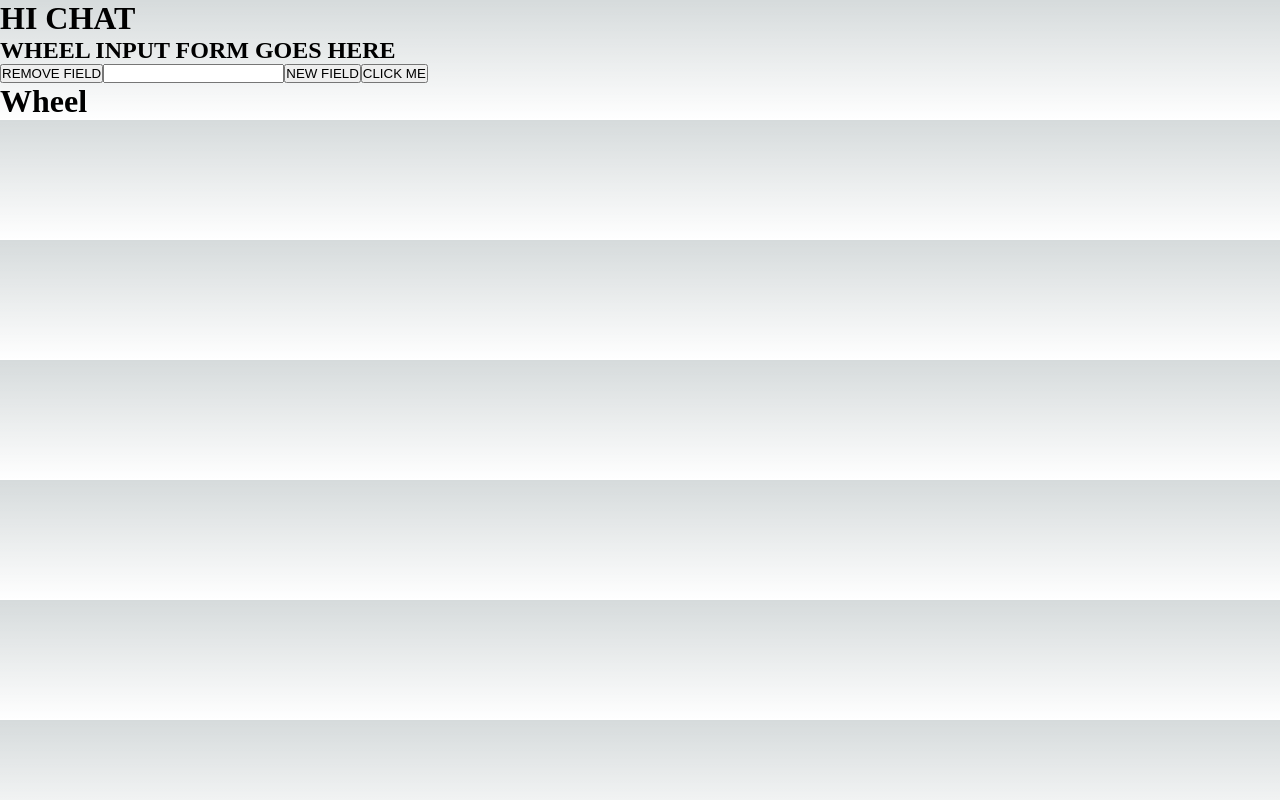
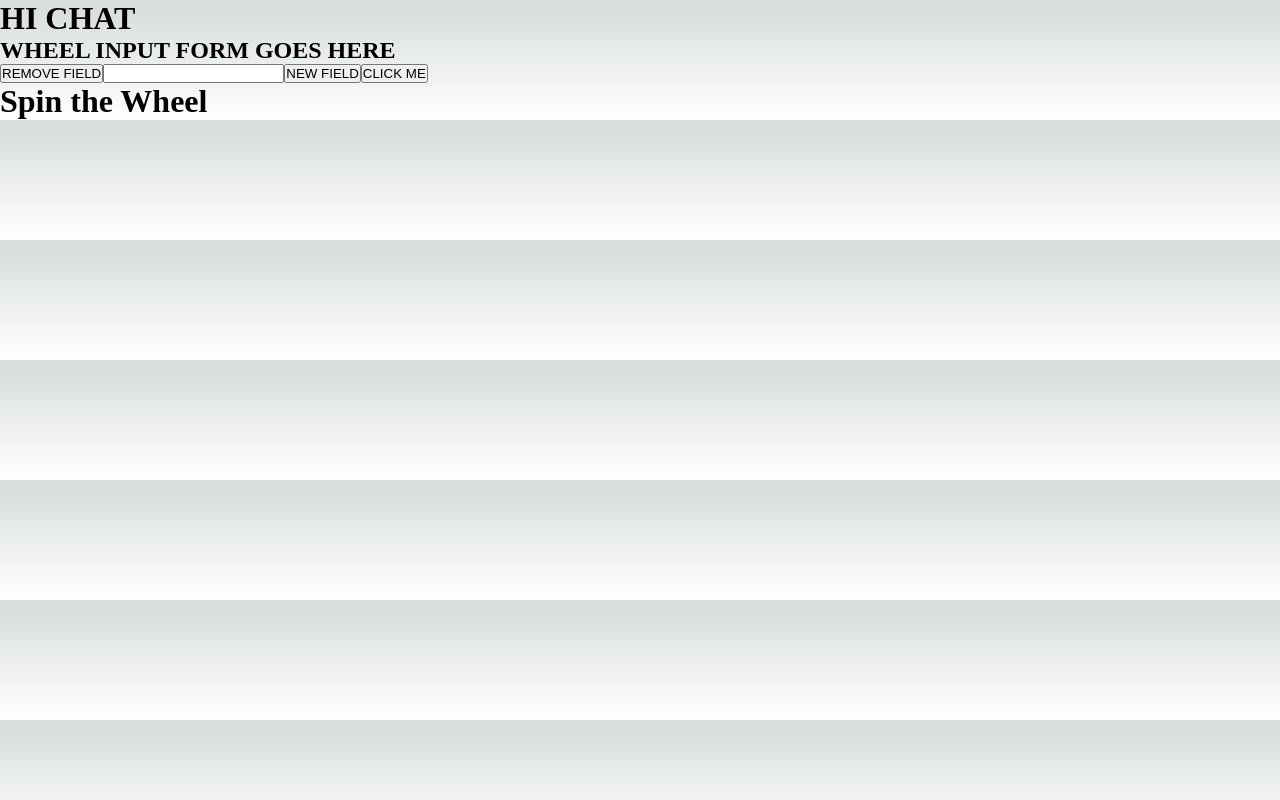
Before and after one commit to CCiwy/ts-luckywheel, a Next.js app: page / in a window 1280 px wide. Built offline with nearby package versions, Linux system fonts and the light colour scheme.

Commit message:
add: Vec2 interface and SVG namespace

```diff
--- a/src/components/Wheel.tsx
+++ b/src/components/Wheel.tsx
@@ -1,4 +1,12 @@
 import React, { useState } from "react";
+
+const SVG_NS = "http://www.w3.org/2000/svg";
+
+interface Vec2 {
+    x: number;
+    y: number;
+}
+
 
 interface WheelProps {
     }
@@ -7,7 +15,9 @@ interface WheelProps {
 const Wheel: React.FC<WheelProps> = () => {
     return (
     <div>
-        <h1>Wheel</h1>
+        <h1>Spin the Wheel</h1>
+
+
     </div>
         );
 }
```
